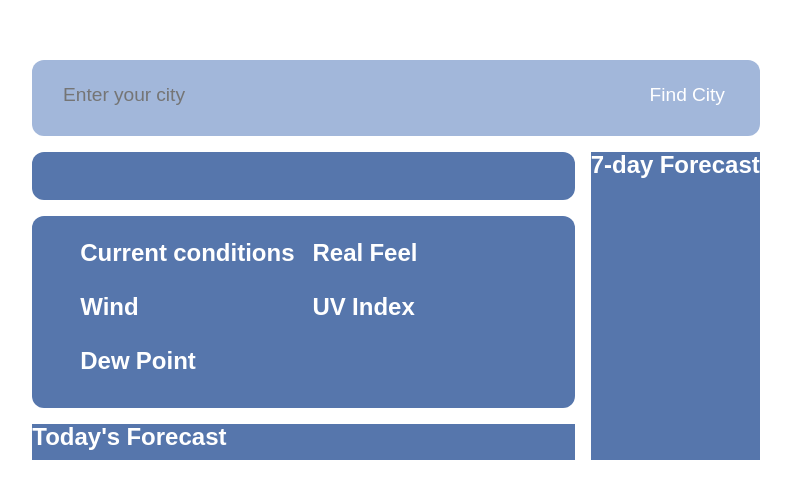
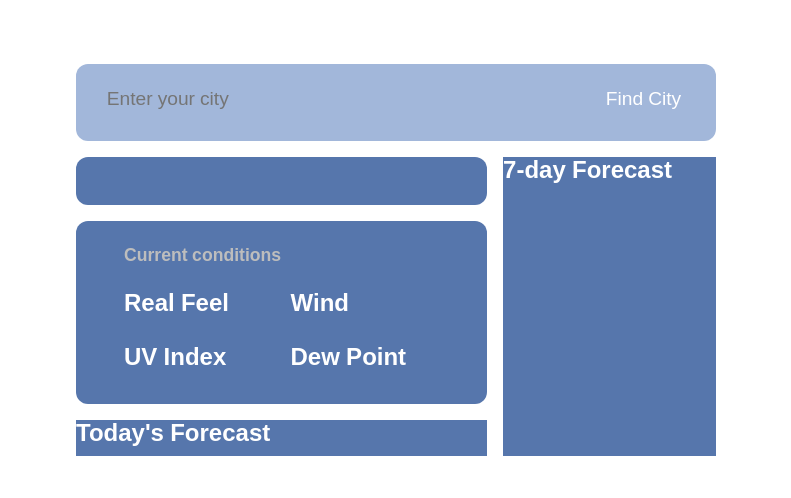
Before and after one commit to DefalterXD/Weather-App, a website built with webpack: page src/template.html in a window 1280 px wide. Shown: the part 140-638 px from the top of the page, without its empty margins (244-1035 px from the left). Built offline with nearby package versions, Linux system fonts and the light colour scheme.

Commit message:
feat: adjust font-size and area for header with desc

```diff
--- a/src/style.css
+++ b/src/style.css
@@ -67,7 +67,15 @@ form {
     border-radius: var(--border-default);
     gap: 18px;
 
+    & .condition__header {
+        font-size: 1.1rem;
+        color: var(--font-accent);
+        grid-column: 1 / 3;
+    }
 
+    & .condition__desc {
+        font-size: 2rem;
+    }
 }
 
 .hour__container {
```
